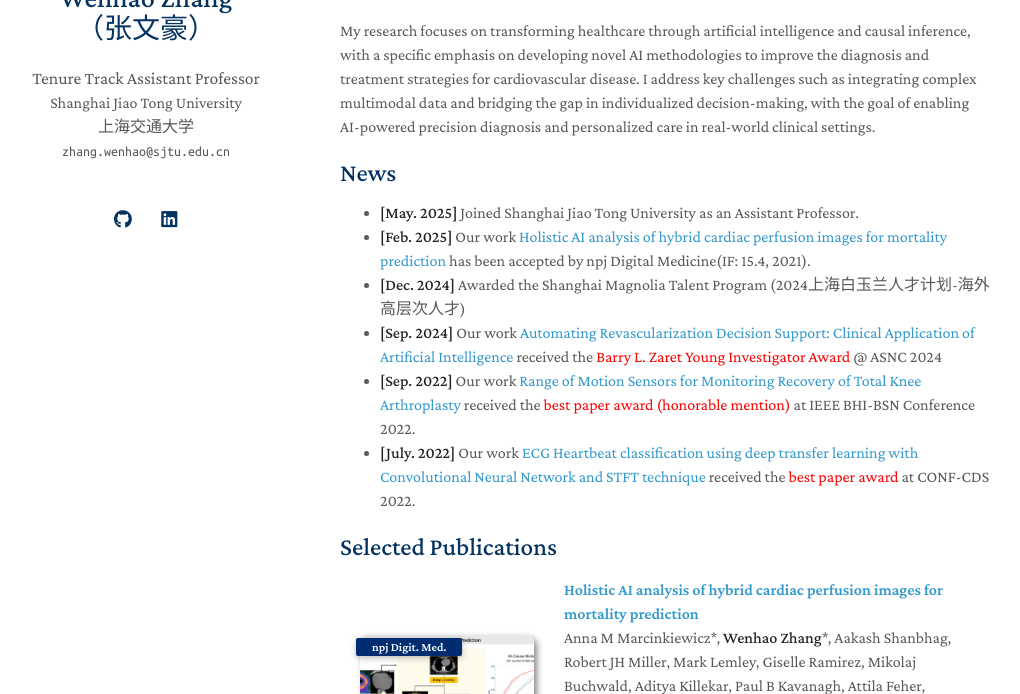
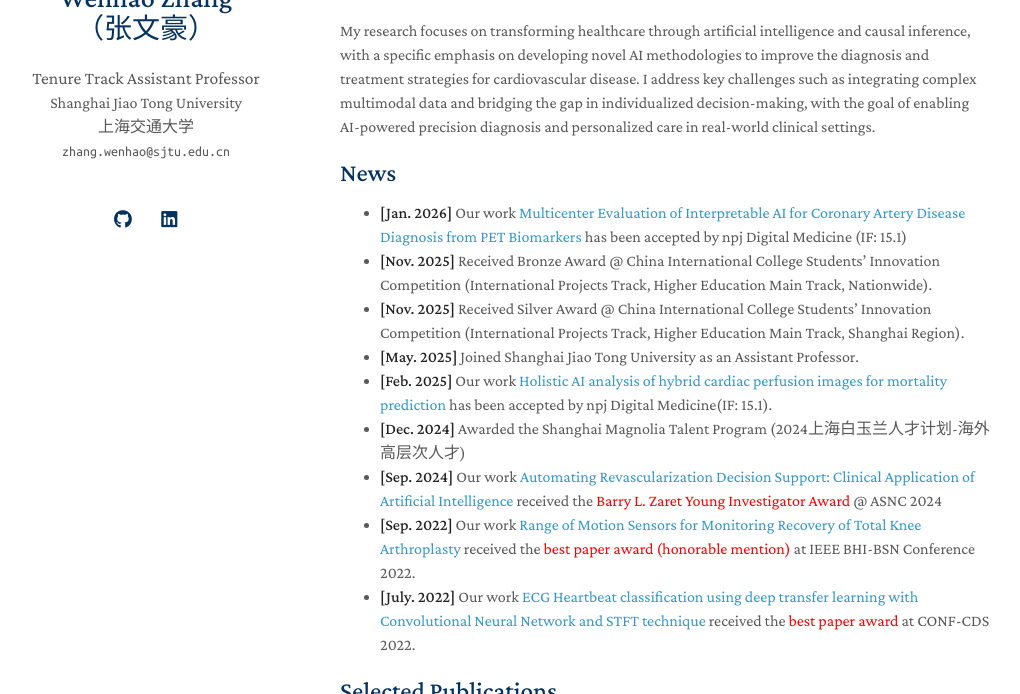
Before and after one commit to wenhaoz-fengcai/homepage, a Jekyll site: the page built from index.md, in a window 1280 px wide and 900 px high, cut to the strip 206-900 px from the top of the window. Shown: the whole strip, without its empty margins (130-1150 px from the left). Built offline with Jekyll 4.4.1, drawn with Linux system fonts in a browser that asks for light colours; a style sheet for code colours, icons or effects is not loaded; our own code applies the rules of GitHub Pages for plain Markdown files.

Commit message:
Revise news section with new entries and updates
Updated news section with recent achievements and awards.

```diff
--- a/index.md
+++ b/index.md
@@ -9,9 +9,11 @@ I am an Assistant Professor in the School of Automation and Intelligent Sensing
 My research focuses on transforming healthcare through artificial intelligence and causal inference, with a specific emphasis on developing novel AI methodologies to improve the diagnosis and treatment strategies for cardiovascular disease. I address key challenges such as integrating complex multimodal data and bridging the gap in individualized decision-making, with the goal of enabling AI-powered precision diagnosis and personalized care in real-world clinical settings.
 
 ## News
-
+- **[Jan. 2026]** Our work [Multicenter Evaluation of Interpretable AI for Coronary Artery Disease Diagnosis from PET Biomarkers](https://doi.org/10.1038/s41746-026-02338-6) has been accepted by npj Digital Medicine (IF: 15.1)
+- **[Nov. 2025]** Received Bronze Award @ China International College Students’ Innovation Competition (International Projects Track, Higher Education Main Track, Nationwide).
+- **[Nov. 2025]** Received Silver Award @ China International College Students’ Innovation Competition (International Projects Track, Higher Education Main Track, Shanghai Region).
 - **[May. 2025]** Joined Shanghai Jiao Tong University as an Assistant Professor.
-- **[Feb. 2025]** Our work [Holistic AI analysis of hybrid cardiac perfusion images for mortality prediction](https://www.medrxiv.org/content/10.1101/2024.04.23.24305735v1.supplementary-material) has been accepted by npj Digital Medicine(IF: 15.4, 2021).
+- **[Feb. 2025]** Our work [Holistic AI analysis of hybrid cardiac perfusion images for mortality prediction](https://www.medrxiv.org/content/10.1101/2024.04.23.24305735v1.supplementary-material) has been accepted by npj Digital Medicine(IF: 15.1).
 - **[Dec. 2024]** Awarded the Shanghai Magnolia Talent Program (2024上海白玉兰人才计划-海外高层次人才)
 - **[Sep. 2024]** Our work [Automating Revascularization Decision Support: Clinical Application of Artificial Intelligence](https://www.journalofnuclearcardiology.org/article/S1071-3581(24)00677-9/fulltext) received the <span style="color:red">Barry L. Zaret Young Investigator Award</span> @ ASNC 2024
 - **[Sep. 2022]** Our work [Range of Motion Sensors for Monitoring Recovery of Total Knee Arthroplasty](https://ieeexplore.ieee.org/abstract/document/9928500/) received the <span style="color:red">best paper award (honorable mention)</span> at IEEE BHI-BSN Conference 2022.
```
